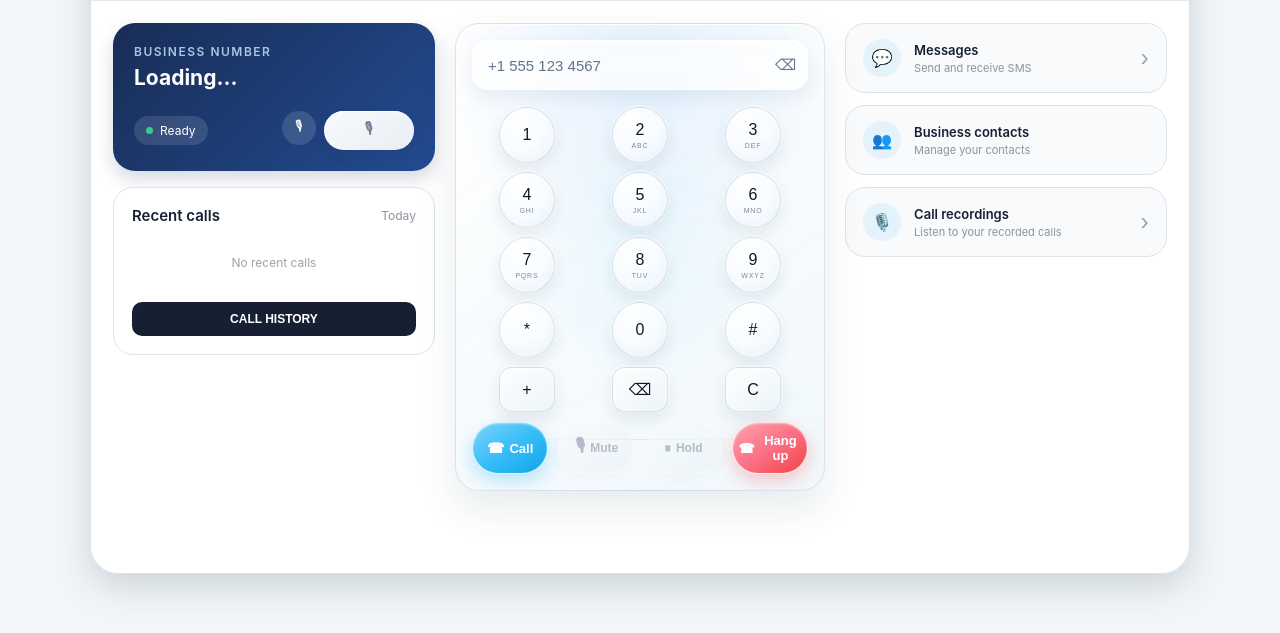
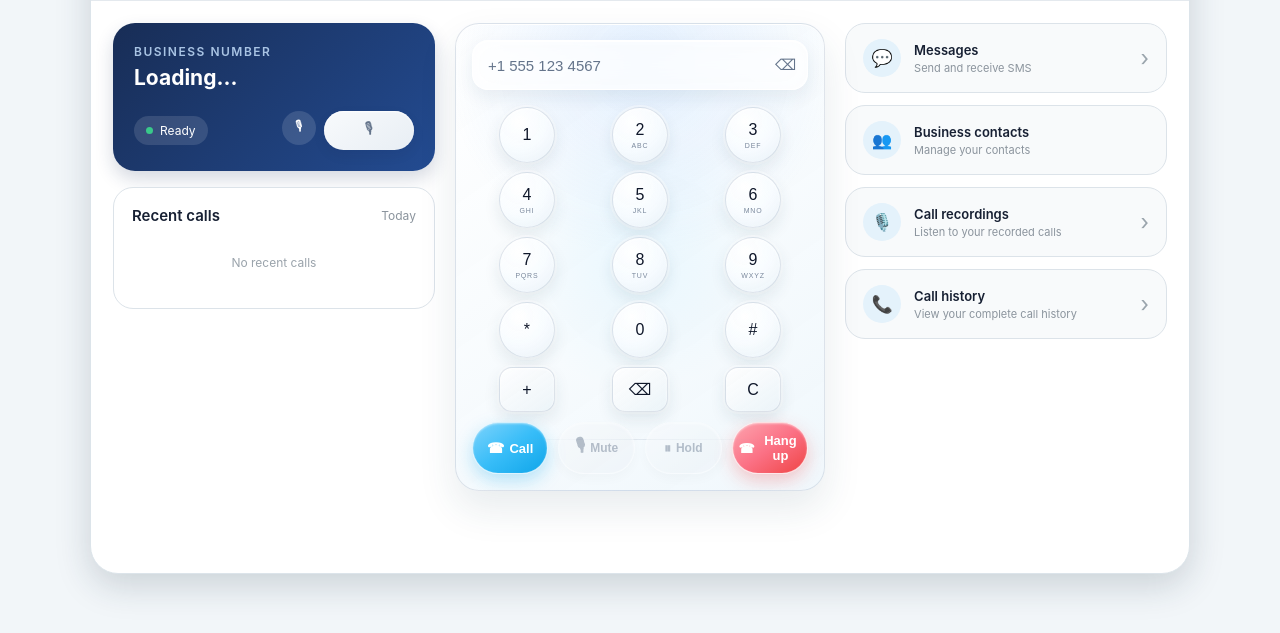
Before and after one commit to jaayfee06-ctrl/Dialeaze, a website: page public/index.html in a window 1280 px wide. Shown: the part 151-784 px from the top of the page. Drawn offline with Linux system fonts and the light colour scheme; a script that the page names is missing.

Commit message:
Move call history to dashboard card

```diff
--- a/public/index.html
+++ b/public/index.html
@@ -183,13 +183,7 @@
                     </div>
 
 
-                    <button
-                        id="historyToggleButton"
-                        class="history-button"
-                        type="button"
-                    >
-                        CALL HISTORY
-                    </button>
+
 
 
                     <div
@@ -512,6 +506,39 @@
                     </div>
 
                                 </div>
+
+                                <!-- =================================
+     CALL HISTORY CARD
+================================== -->
+
+<div
+    class="messages-card call-history-card"
+    id="callHistoryCard"
+    onclick="window.open('https://dialeaze.com/dialeaze-call-history/', '_blank')"
+    style="cursor:pointer;"
+>
+
+    <div class="messages-card-icon">
+        📞
+    </div>
+
+    <div class="messages-card-content">
+
+        <div class="messages-card-title">
+            Call history
+        </div>
+
+        <div class="messages-card-subtitle">
+            View your complete call history
+        </div>
+
+    </div>
+
+    <div class="messages-card-arrow">
+        ›
+    </div>
+
+</div>
 
             </section>
 
```
